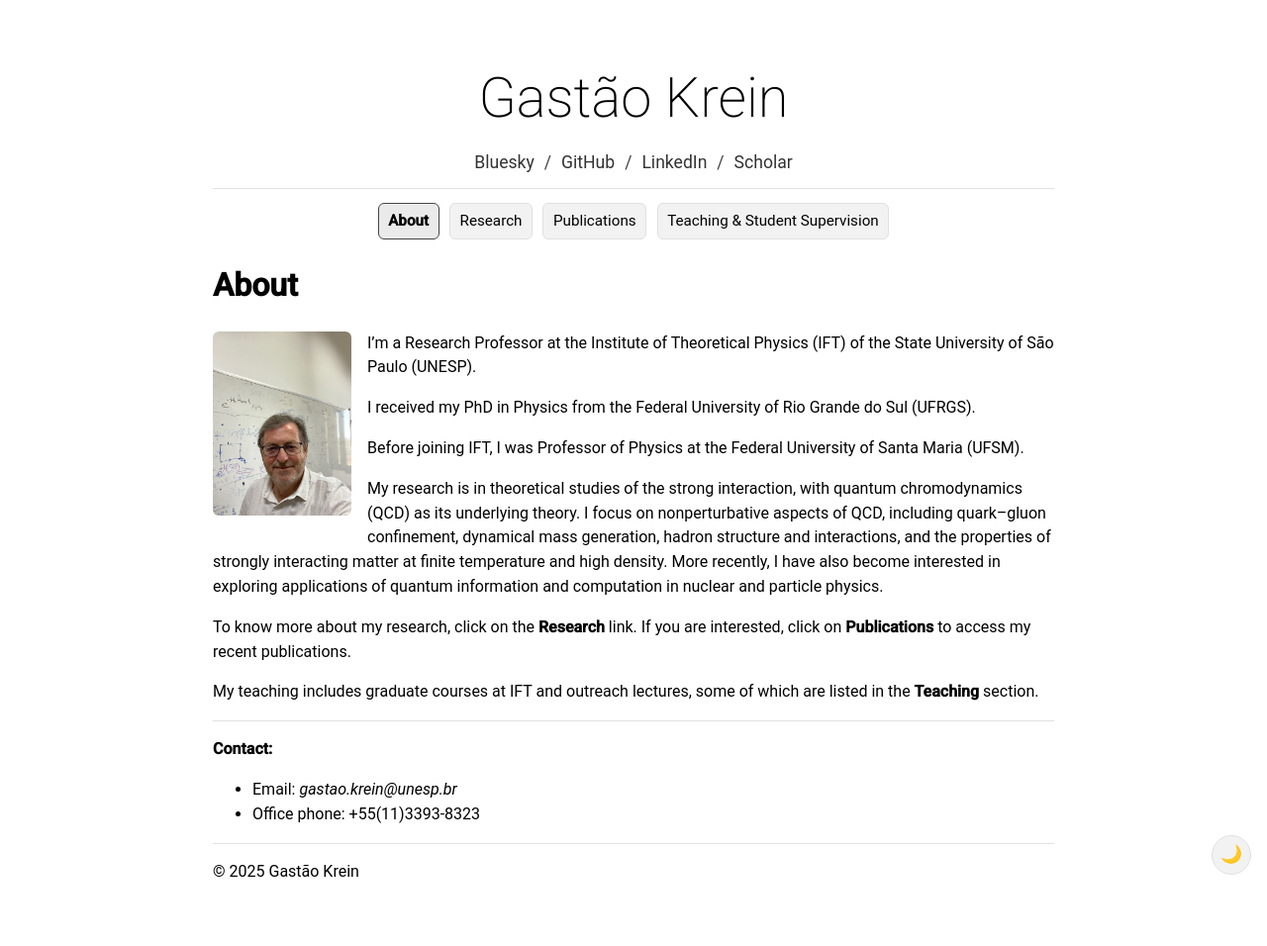
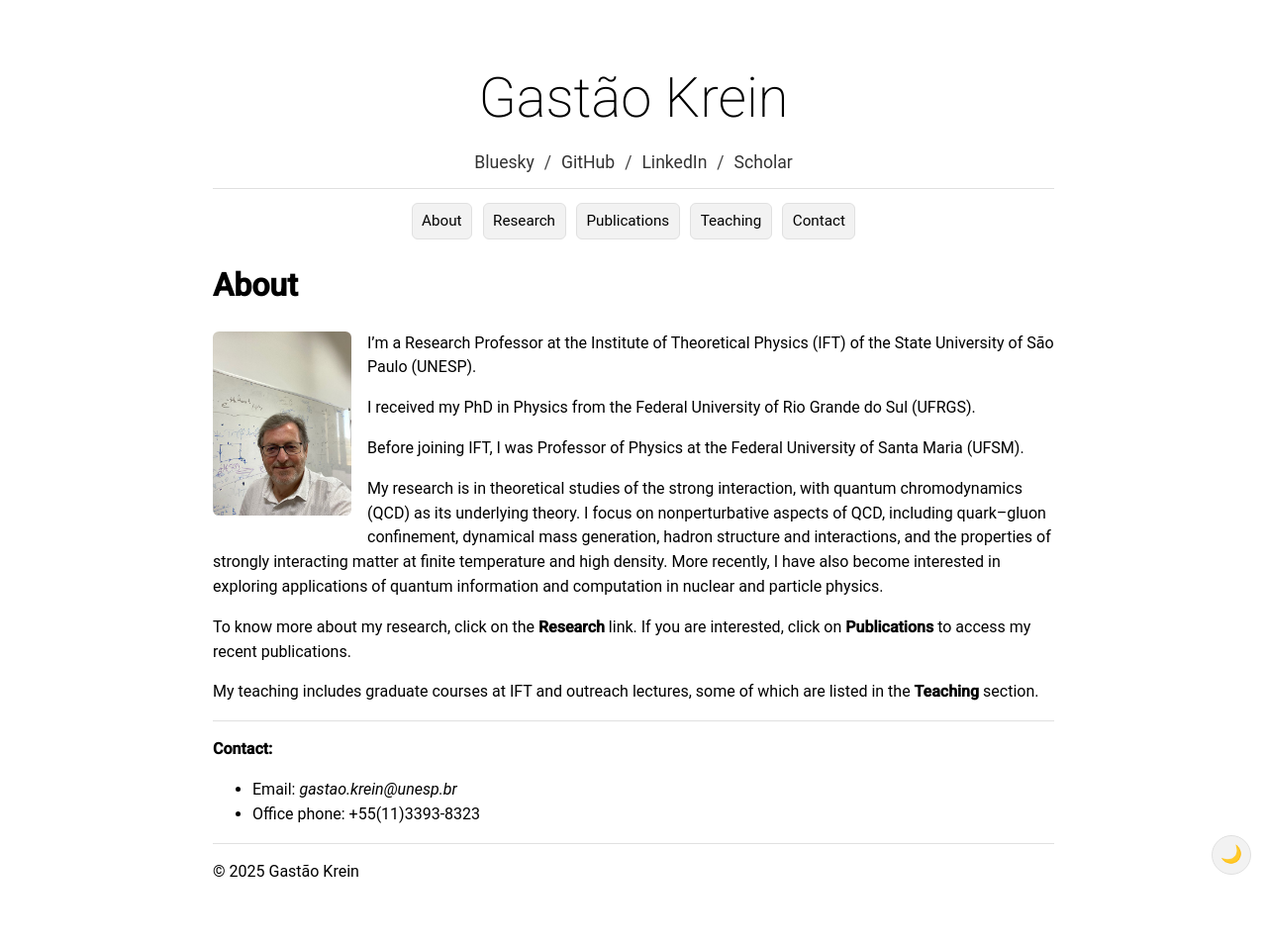
Before and after one commit to gkrein/gkrein.github.io, a Jekyll site: the page built from index.md, in a window 1280 px wide. Shown: the whole page at 99% size. Built offline with Jekyll 4.4.1, drawn with Linux system fonts in a browser that asks for light colours; some web fonts are replaced.

Commit message:
Update default.html

```diff
--- a/_layouts/default.html
+++ b/_layouts/default.html
@@ -28,11 +28,12 @@
 
     <!-- Centered boxed/greyed tabs -->
     <nav class="tabs">
-  <a href="/index.html" class="{% if page.title == 'About' %}active{% endif %}">About</a>
-  <a href="/research" class="{% if page.title == 'Research' %}active{% endif %}">Research</a>
-  <a href="/publications" class="{% if page.title == 'Publications' %}active{% endif %}">Publications</a>
-  <a href="/teaching" class="{% if page.title == 'Teaching' %}active{% endif %}">Teaching & Student Supervision</a>
-</nav>
+  <a href="/index.html">About</a>
+  <a href="/Research.html">Research</a>
+  <a href="/Publications.html">Publications</a>
+  <a href="/Teaching.html">Teaching</a>
+  <a href="/contact.html">Contact</a> <!-- ← add this line -->
+  </nav>
   </header>
 
   <main class="container">
```
